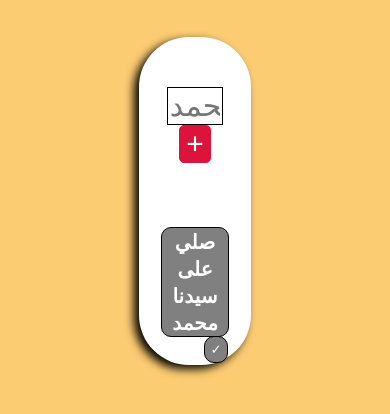
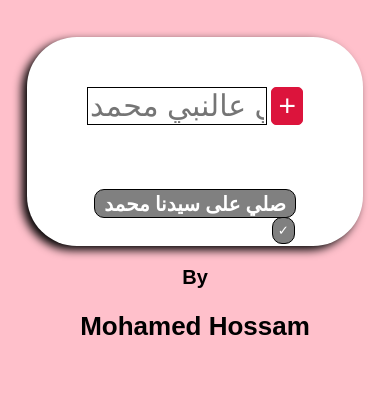
Before and after one commit to mohamedhossamWebDev22/ToDoList, a plain HTML site: page index.html in a window 390 px wide. Drawn offline with Linux system fonts and the light colour scheme.

Commit message:
Maked responsive and added some magic

```diff
--- a/css/style.css
+++ b/css/style.css
@@ -1,5 +1,5 @@
 body{
-    background-color: rgb(252, 204, 115);
+    background-color: pink;
 
     text-align: center;
 }
@@ -107,3 +107,24 @@ body{
     color: white;
     background-color: gray;
 }
+
+.me h3{
+    font-family: sans-serif;
+
+    font-size: 20px;
+}
+.me h2{
+    font-family: sans-serif;
+
+    font-size: 26px;
+}
+
+
+
+@media screen and (max-width : 800px) {
+    .content{
+        width: 90%;
+        margin-right: auto;
+        margin-left: auto;
+    }
+}
--- a/index.html
+++ b/index.html
@@ -7,6 +7,8 @@
         <meta name="viewport" content="width=device-width, initial-scale=1.0">
 
         <link  rel="stylesheet" href="css/style.css">
+
+        <link rel="icon" type="image/x-icon" href="icon.png">
 
         <title>ToDoList</title>
     </head>
@@ -23,6 +25,11 @@
             </div>
         </div>
 
+        <div class="me">
+            <h3>By</h3>
+            <h2>Mohamed Hossam</h2>
+        </div>
+
         <script src="js/app.js"></script>
     </body>
 </html>
```
Also changed, not shown: icon.png (added).
